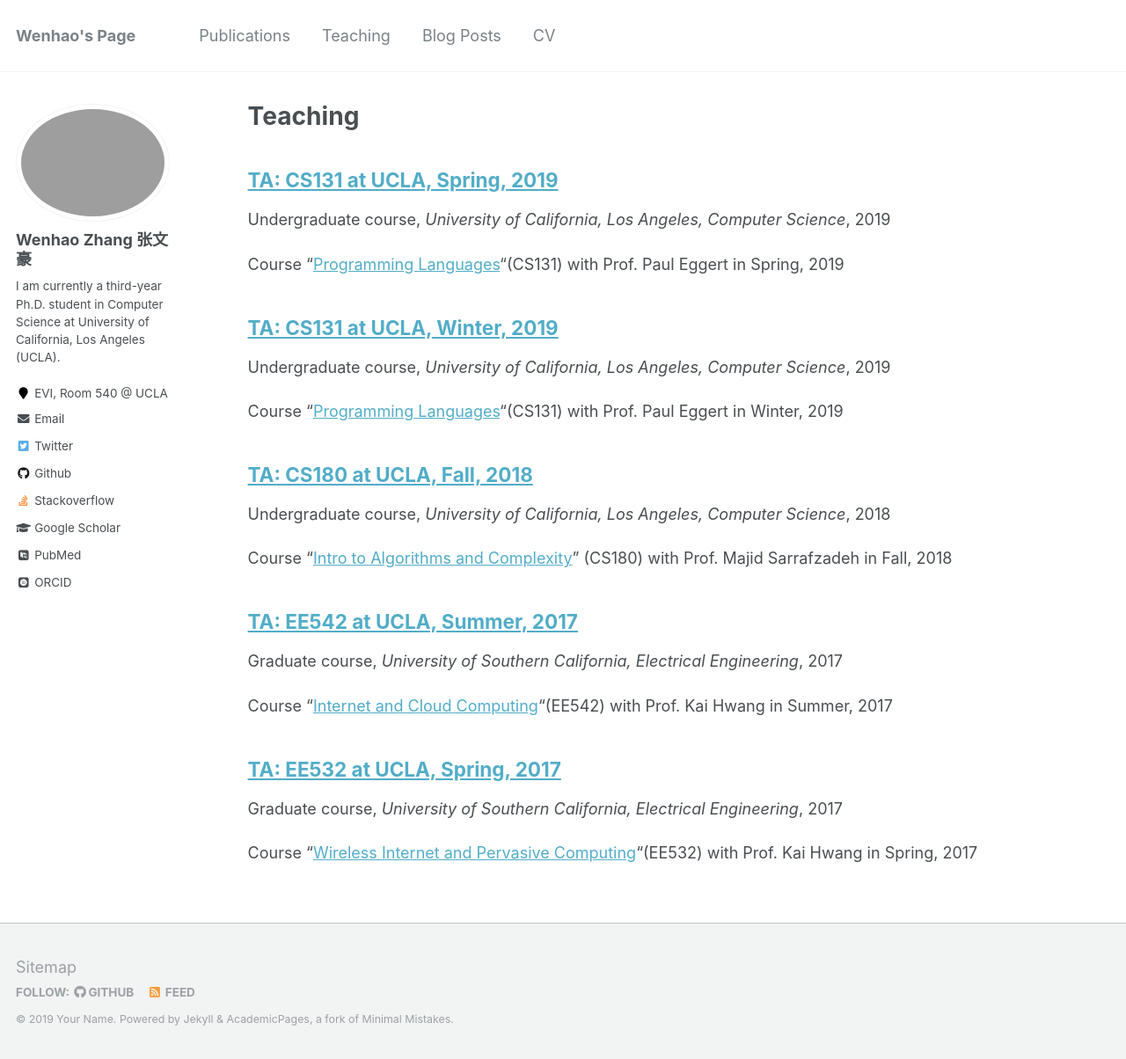
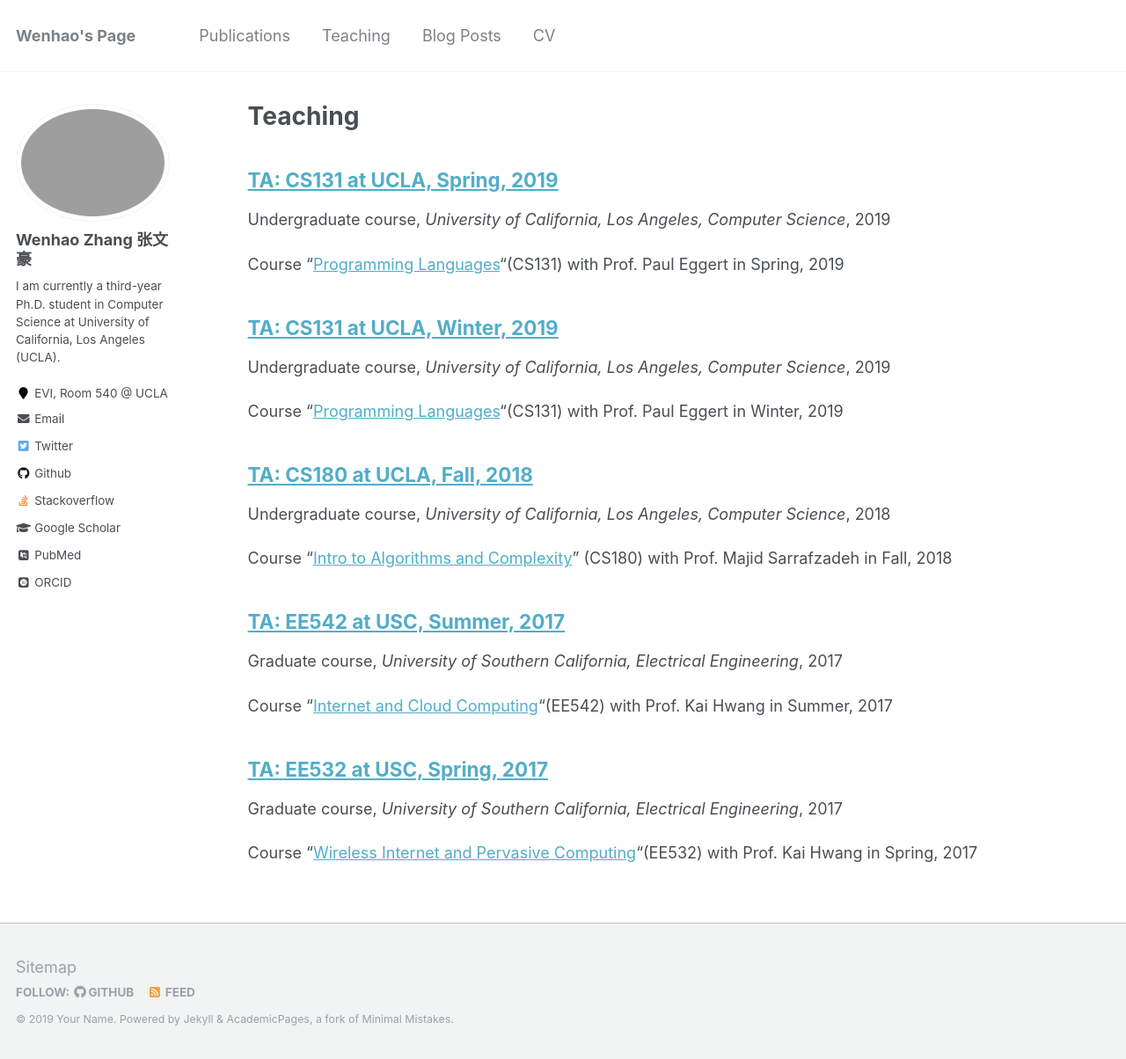
Before and after one commit to wenhaoz-fengcai/wenhaoz-fengcai.github.io, a Jekyll site: the page built from _pages/teaching.html, in a window 1280 px wide and 1204 px high. Shown: the whole window at 88% size. Built offline with Jekyll 4.4.1, drawn with Linux system fonts in a browser that asks for light colours; some web fonts are replaced.

Commit message:
fix shool in TA exp

```diff
--- a/_teaching/2017-spring-teaching.md
+++ b/_teaching/2017-spring-teaching.md
@@ -1,5 +1,5 @@
 ---
-title: "TA: EE532 at UCLA, Spring, 2017"
+title: "TA: EE532 at USC, Spring, 2017"
 collection: teaching
 type: "Graduate course"
 permalink: /teaching/2017-spring-ee542
--- a/_teaching/2017-summer-teaching.md
+++ b/_teaching/2017-summer-teaching.md
@@ -1,5 +1,5 @@
 ---
-title: "TA: EE542 at UCLA, Summer, 2017"
+title: "TA: EE542 at USC, Summer, 2017"
 collection: teaching
 type: "Graduate course"
 permalink: /teaching/2017-summer-ee542
```
